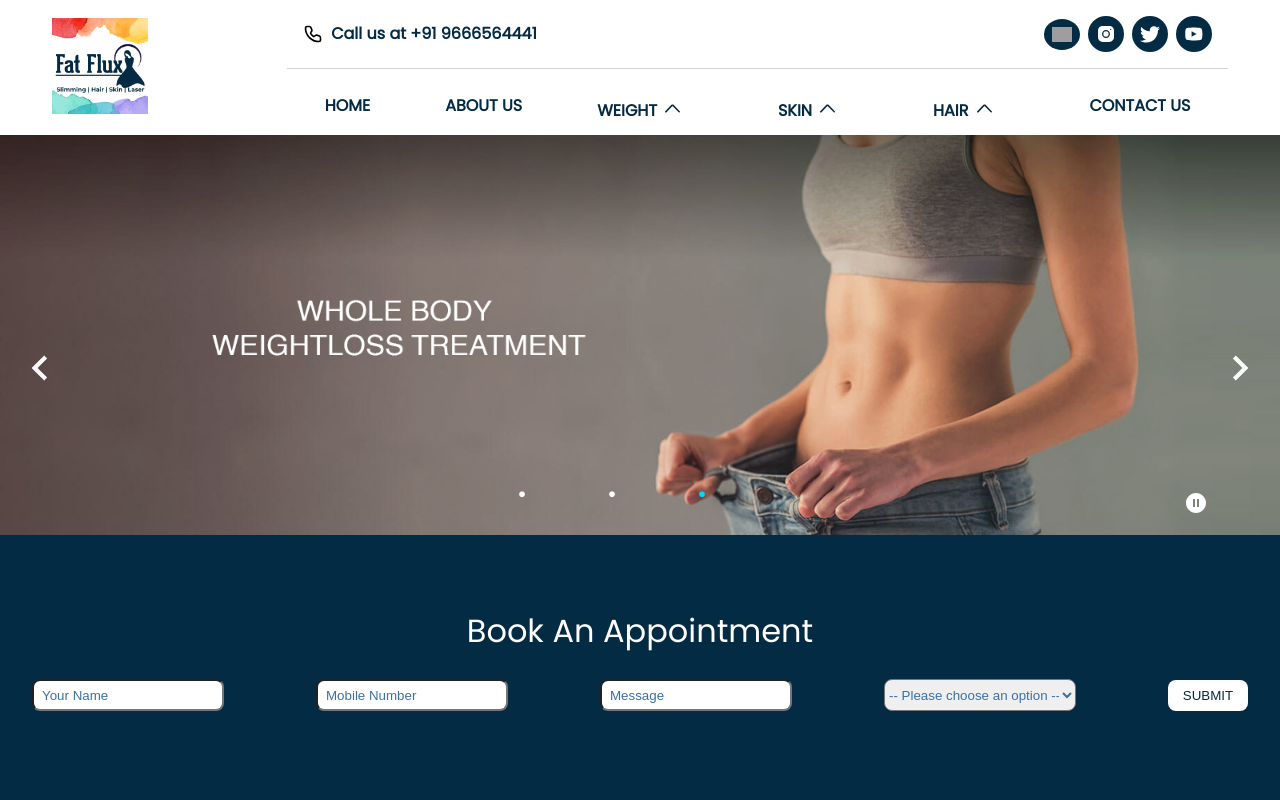
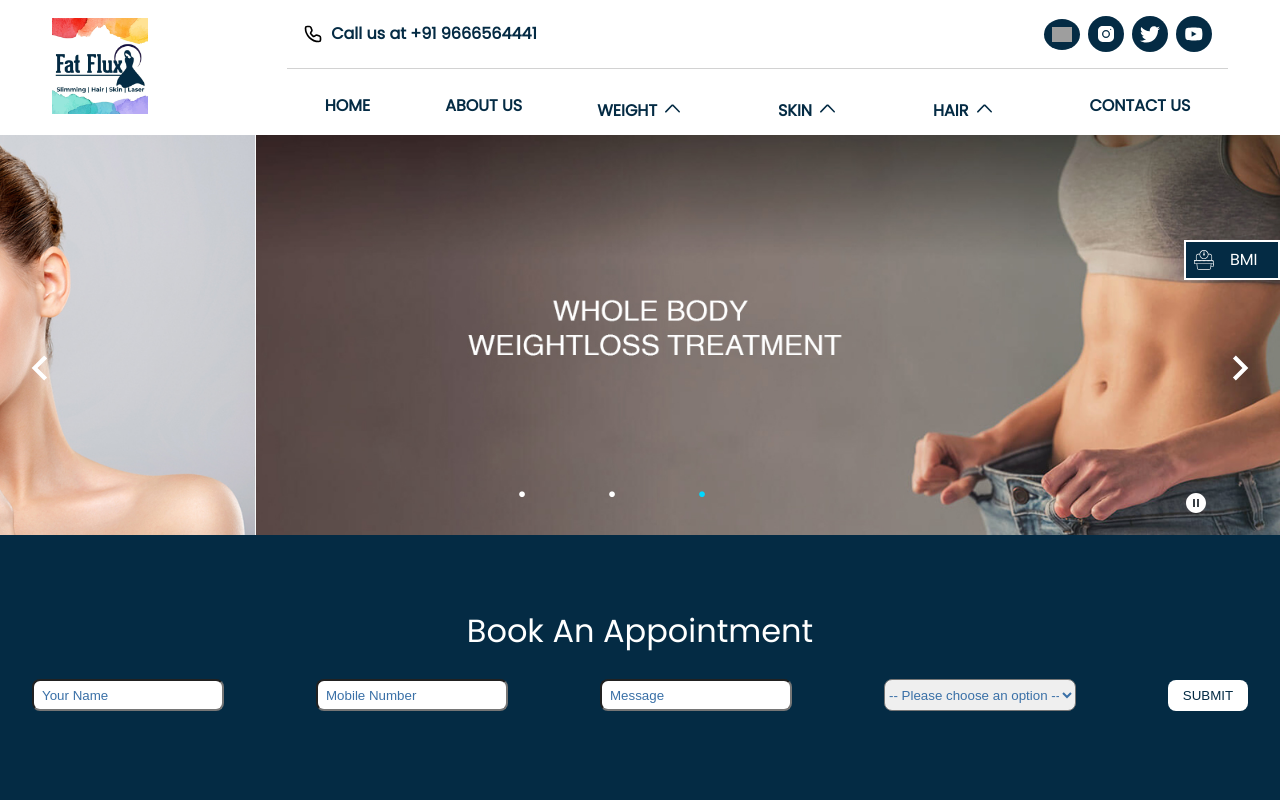
Before and after one commit to fatfluxdigital/hair-skin, a Next.js app: page / in a window 1280 px wide. Shown: the top 800 px of the page. Built offline with nearby package versions, Linux system fonts and the light colour scheme; grey boxes are pictures that could not be loaded.

Commit message:
added the BMI button to correct position

```diff
--- a/src/app/Components/BasicModal/BasicModal.css
+++ b/src/app/Components/BasicModal/BasicModal.css
@@ -10,7 +10,7 @@
   width: 6rem;
 }
 .bmi__styles p{
-  margin-left: 0.5rem;
+  margin-left: 1rem;
 }
 @media screen and (max-width: 540px) {
   .modal__width {
--- a/src/app/Components/BasicModal/BasicModal.tsx
+++ b/src/app/Components/BasicModal/BasicModal.tsx
@@ -23,9 +23,9 @@ export default function BasicModal() {
 
   return (
     <div>
-      <Button className="bmi__calc bmi__styles" onClick={handleOpen}>
+      <div className="bmi__styles bmi__calc" onClick={handleOpen}>
         <img src="/icons/bmi.svg" alt="bmi calculator" width="20px"/> <p>BMI</p>
-      </Button>
+      </div>
       <Modal
         open={open}
         onClose={handleClose}
--- a/src/app/Hero/Herosection.tsx
+++ b/src/app/Hero/Herosection.tsx
@@ -1,5 +1,6 @@
 import React from "react";
 import { Slider } from "./Slider";
+import BasicModal from "../Components/BasicModal/BasicModal";
 
 function HeroSection() {
   return (
--- a/src/app/page.css
+++ b/src/app/page.css
@@ -155,6 +155,7 @@ html {
 }
 body {
   font-family: "Poppins", sans-serif;
+  position: relative;
 }
 /* custom css */
 
@@ -510,9 +511,11 @@ figure img {
   display: none;
 }
 .bmi__calc {
-  position: absolute;
+  position: absolute !important;
   top:30vh;
   right: 0rem;
+  display: flex;
+  align-items: center;
 }
 /* media queries */
 @media screen and (max-width: 1200px) {
--- a/src/app/page.tsx
+++ b/src/app/page.tsx
@@ -9,7 +9,6 @@ import AboutUs from './Components/AboutUs/AboutUs'
 import Services from './Services/Services'
 import Testimonials from './Components/Testimonials/Testimonials'
 import Footer from './Components/Footer/Footer'
-import BMICalculator from './Components/BMICalculator/BMICalculator'
 import BasicModal from './Components/BasicModal/BasicModal'
 
 function page() {
@@ -24,7 +23,6 @@ function page() {
       <Testimonials/>
       <Footer/>
       <BasicModal/>
-      {/* <div className='makeAnAppointmentButton'>Make An Appointment</div> */}
     </>
   )
 }
```
